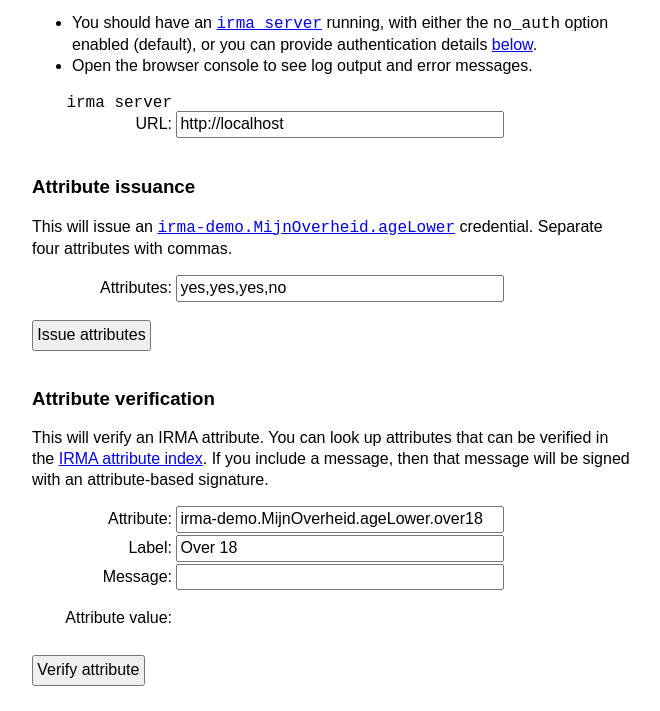
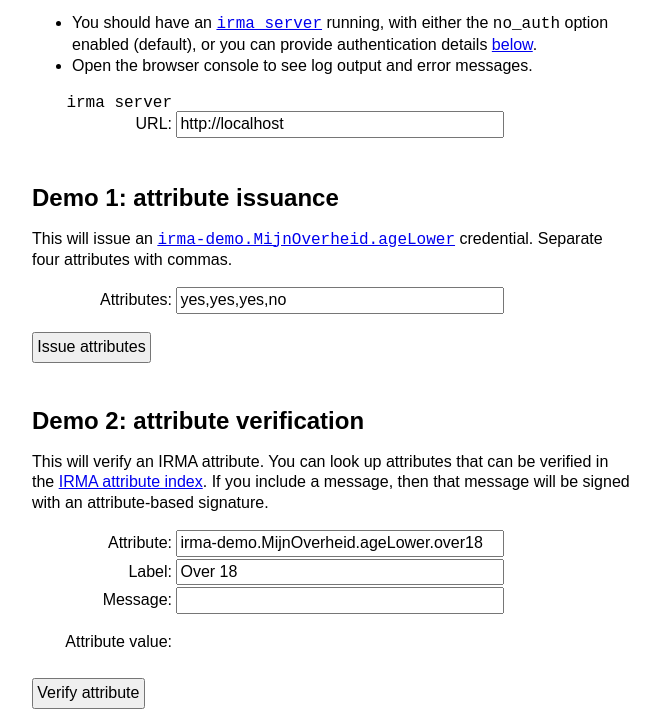
Before and after one commit to privacybydesign/irmajs, a website: page examples/browser/index.html in a window 1280 px wide. Shown: the part 116-827 px from the top of the page, without its empty margins (308-968 px from the left). Drawn offline with Linux system fonts and the light colour scheme.

Commit message:
Tweak browser example layout

```diff
--- a/examples/browser/index.html
+++ b/examples/browser/index.html
@@ -105,7 +105,7 @@
       <label for="server" class="label"><code>irma server</code> URL:</label>
       <input id="server" type="text"><br/>
 
-      <h3>Attribute issuance</h3>
+      <h2>Demo 1: attribute issuance</h2>
       <p>
           This will issue an <a href="https://privacybydesign.foundation/attribute-index/en/irma-demo.MijnOverheid.ageLower.html"><code>irma-demo.MijnOverheid.ageLower</code></a> credential. Separate four attributes with commas.
       </p>
@@ -113,7 +113,7 @@
       <input type="text" id="newattrs" value="yes,yes,yes,no"><br/>
       <button id="issuance">Issue attributes</button>
 
-      <h3>Attribute verification</h3>
+      <h2>Demo 2: attribute verification</h2>
       <p>
           This will verify an IRMA attribute. You can look up attributes that can be verified in the <a href="https://privacybydesign.foundation/attribute-index/en/">IRMA attribute index</a>.
           If you include a message, then that message will be signed with an attribute-based signature.
--- a/examples/browser/style.css
+++ b/examples/browser/style.css
@@ -13,7 +13,7 @@
   padding: 0.2em;
 }
 
-h3 {
+h2, h3 {
   margin-top: 2em;
 }
 
```
